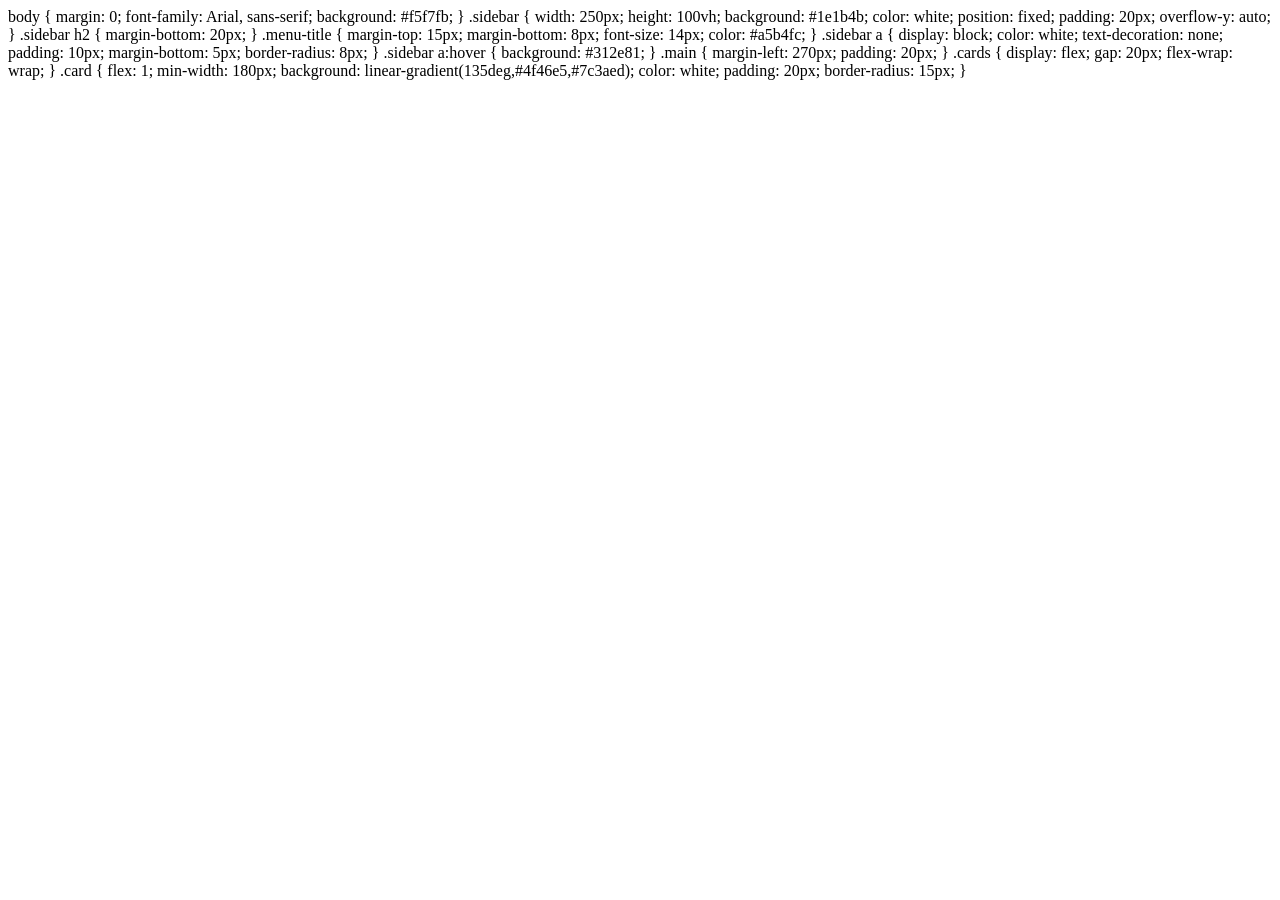
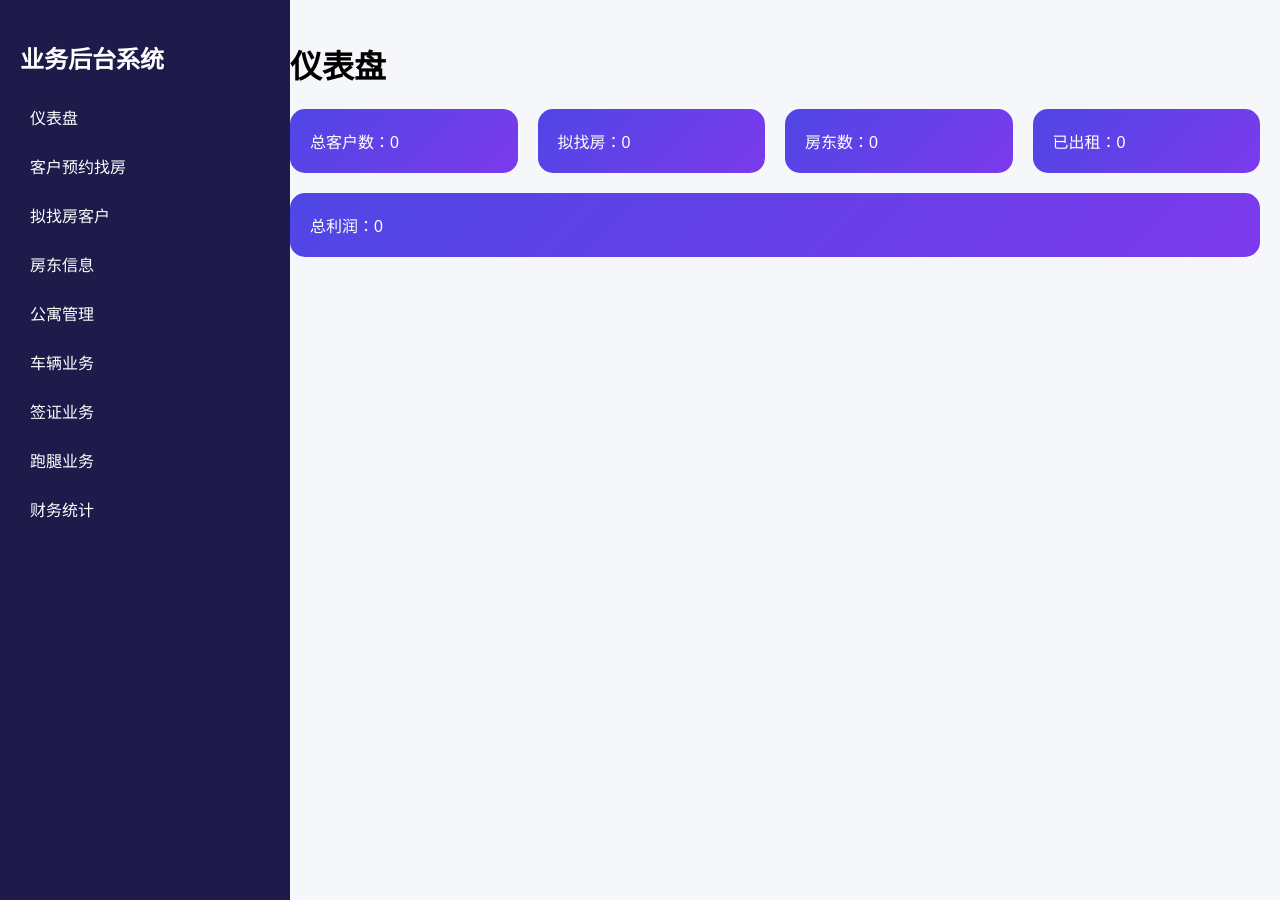
Before and after one commit to shy930722-tech/service-system, a Flask app: page / in a window 1280 px wide. Run offline with Flask 3, Linux system fonts and the light colour scheme; data comes from the database, SQL or seed files in the repository; data that the repository does not hold is empty.

Commit message:
Update dashboard.html

```diff
--- a/templates/dashboard.html
+++ b/templates/dashboard.html
@@ -1,59 +1,35 @@
-body {
-    margin: 0;
-    font-family: Arial, sans-serif;
-    background: #f5f7fb;
-}
+<!DOCTYPE html>
+<html>
+<head>
+<link rel="stylesheet" href="/static/style.css">
+<meta name="viewport" content="width=device-width, initial-scale=1">
+</head>
+<body>
 
-.sidebar {
-    width: 250px;
-    height: 100vh;
-    background: #1e1b4b;
-    color: white;
-    position: fixed;
-    padding: 20px;
-    overflow-y: auto;
-}
+<div class="sidebar">
+<h2>业务后台系统</h2>
+<a href=" ">仪表盘</a >
+<a href="/customers">客户预约找房</a >
+<a href="/pending">拟找房客户</a >
+<a href="/landlords">房东信息</a >
+<a href="/apartments">公寓管理</a >
+<a href="/cars">车辆业务</a >
+<a href="/visa">签证业务</a >
+<a href="/errands">跑腿业务</a >
+<a href="/finance">财务统计</a >
+</div>
 
-.sidebar h2 {
-    margin-bottom: 20px;
-}
+<div class="main">
+<h1>仪表盘</h1>
 
-.menu-title {
-    margin-top: 15px;
-    margin-bottom: 8px;
-    font-size: 14px;
-    color: #a5b4fc;
-}
+<div class="cards">
+<div class="card">总客户数：{{ total_customers }}</div>
+<div class="card">拟找房：{{ pending_count }}</div>
+<div class="card">房东数：{{ landlord_count }}</div>
+<div class="card">已出租：{{ rented_count }}</div>
+<div class="card">总利润：{{ total_profit }}</div>
+</div>
+</div>
 
-.sidebar a {
-    display: block;
-    color: white;
-    text-decoration: none;
-    padding: 10px;
-    margin-bottom: 5px;
-    border-radius: 8px;
-}
-
-.sidebar a:hover {
-    background: #312e81;
-}
-
-.main {
-    margin-left: 270px;
-    padding: 20px;
-}
-
-.cards {
-    display: flex;
-    gap: 20px;
-    flex-wrap: wrap;
-}
-
-.card {
-    flex: 1;
-    min-width: 180px;
-    background: linear-gradient(135deg,#4f46e5,#7c3aed);
-    color: white;
-    padding: 20px;
-    border-radius: 15px;
-}
+</body>
+</html>
```
